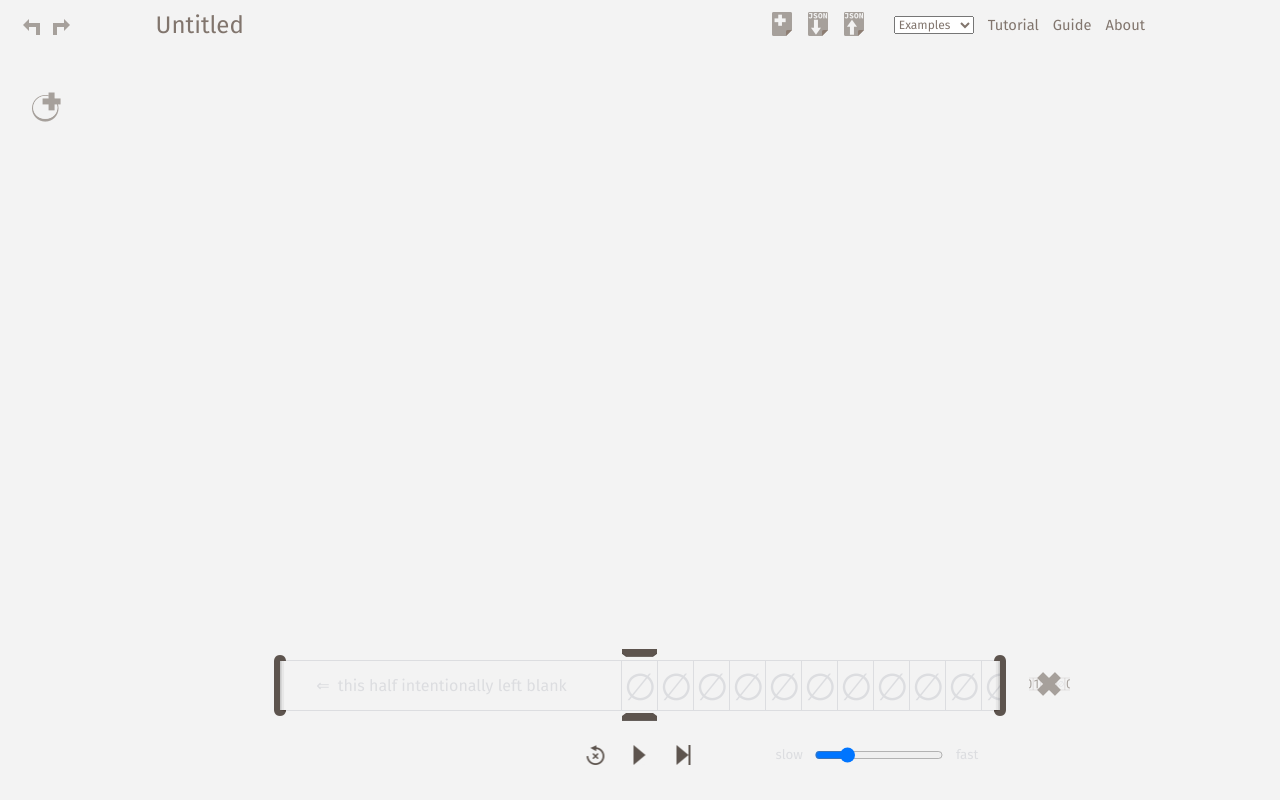
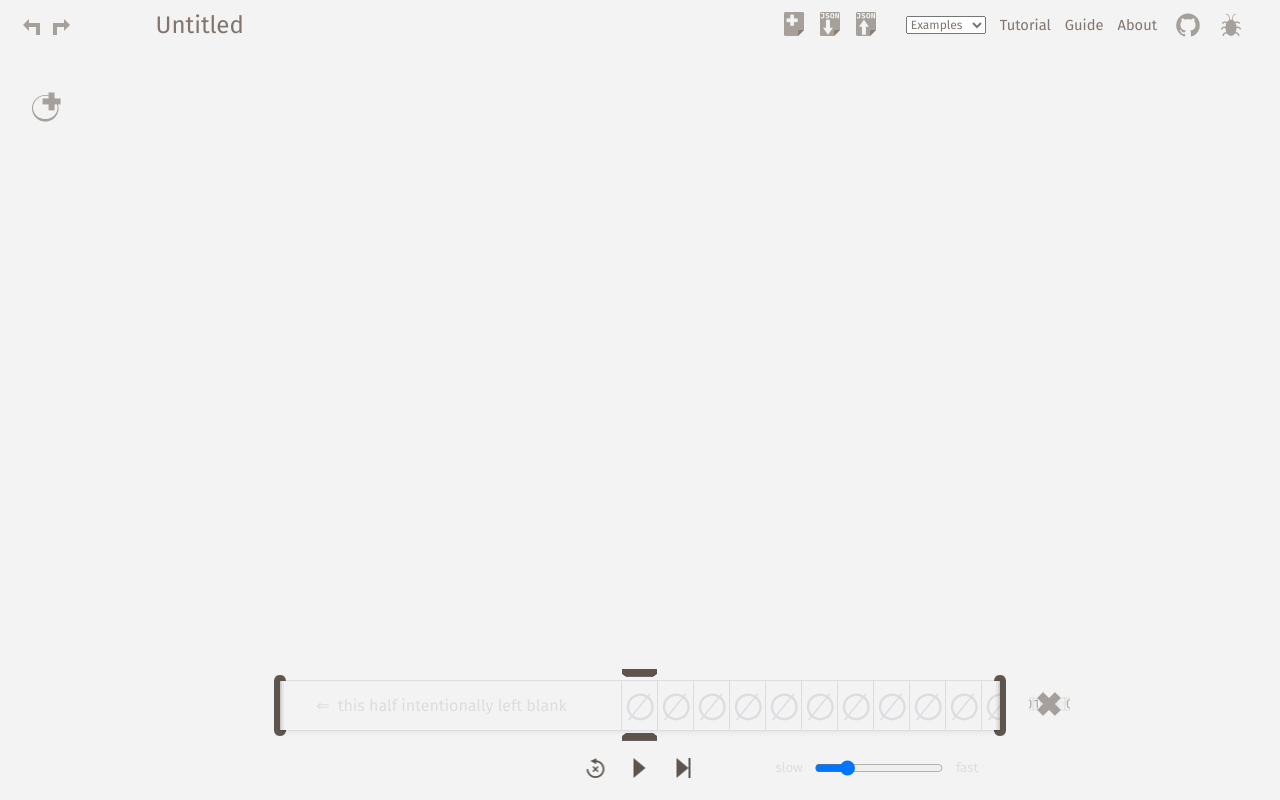
Before and after one commit to wjlewis/tm, a React (Create React App) app: page / in a window 1280 px wide. Built offline with nearby package versions, Linux system fonts and the light colour scheme.

Commit message:
Improve UI ever so slightly
I've dimmed the null symbols in the halt reports, added a drop shadow
under the tape, moved the app controls over to the edge of the page, and
added icons for the source and bug-report links.

```diff
--- a/src/AppControls/AppControls.css
+++ b/src/AppControls/AppControls.css
@@ -1,7 +1,7 @@
 .app-controls {
   position: absolute;
   top: 10px;
-  right: 10%;
+  right: 30px;
   display: flex;
   align-items: center;
 }
@@ -60,6 +60,31 @@
   color: var(--base-dk);
 }
 
+.app-controls__source-link,
+.app-controls__bug-link {
+  width: 24px;
+  height: 24px;
+  background-color: transparent;
+  background-image: url(./sprite.png);
+  margin-left: 12px;
+  /* We have provided text for the link so that it is accessible to screen
+  readers, but we hide it here */
+  color: transparent !important;
+}
+
+.app-controls__source-link {
+  background-position: -40px 0;
+}
+
+.app-controls__bug-link {
+  background-position: -64px 0;
+}
+
+.app-controls__source-link:hover,
+.app-controls__bug-link:hover {
+  background-position-y: -24px;
+}
+
 .app-controls__selector {
   outline: none;
   font-family: var(--main-font);
--- a/src/AppControls/AppControls.tsx
+++ b/src/AppControls/AppControls.tsx
@@ -55,6 +55,20 @@ class AppControls extends React.Component<AppControlsProps> {
            rel="noopener noreferrer">
           About
         </a>
+        <a className="app-controls__link app-controls__source-link"
+           href="https://github.com/wjlewis/tm"
+           title="view source code"
+           target="_blank"
+           rel="noopener noreferrer">
+          Source
+        </a>
+        <a className="app-controls__link app-controls__bug-link"
+           href="https://github.com/wjlewis/tm/issues"
+           title="report a bug"
+           target="_blank"
+           rel="noopener noreferrer">
+          Report a bug
+        </a>
       </div>
     );
   }
--- a/src/HaltReport/HaltReport.css
+++ b/src/HaltReport/HaltReport.css
@@ -25,3 +25,7 @@
   letter-spacing: 0.1em;
   overflow-wrap: break-word;
 }
+
+.halt-report__null-tape-entry {
+  color: var(--base-lt);
+}
--- a/src/HaltReport/HaltReport.tsx
+++ b/src/HaltReport/HaltReport.tsx
@@ -32,11 +32,20 @@ class HaltReport extends React.Component<HaltReportProps> {
     );
   }
 
-  private formatTapeEntries(entries: string[]): string {
+  private formatTapeEntries(entries: string[]): JSX.Element {
     const reversed = _.reverse(_.clone(entries));
     const trimmed = _.reverse(_.dropWhile(reversed, x => x.length === 0));
     const withExplicitNulls = trimmed.map(x => x.length === 0 ? '∅' : x);
-    return [...withExplicitNulls, '∅', '∅', '∅'].join('');
+    const withPadding = [...withExplicitNulls, '∅', '∅', '∅'];
+    return (
+      <>
+        {withPadding.map((s, i) => (
+          <span key={i} className={`halt-report__${s === '∅' ? 'null-' : ''}tape-entry`}>
+            {s}
+          </span>
+        ))}
+      </>
+    );
   }
 }
 
--- a/src/SimControls/SimControls.css
+++ b/src/SimControls/SimControls.css
@@ -2,7 +2,7 @@
   position: absolute;
   left: 50%;
   transform: translateX(-50%);
-  bottom: 35px;
+  bottom: 22px;
   display: flex;
   align-items: center;
 }
--- a/src/Tape/Tape.css
+++ b/src/Tape/Tape.css
@@ -6,7 +6,7 @@
   border: none;
 
   position: absolute;
-  bottom: 73px;
+  bottom: 53px;
   left: 50%;
   transform: translateX(-50%);
 
@@ -18,10 +18,12 @@
   display: flex;
   height: 51px;
   position: absolute;
+  box-shadow: 0 0 9px rgba(0, 0, 0, 0.06),
+              0 0 4px rgba(0, 0, 0, 0.04);
 }
 
 .tape__clear-button {
-  bottom: 104px;
+  bottom: 84px;
 
   outline: none;
   border: none;
@@ -93,7 +95,7 @@
 .tape-feed {
   width: 12px;
   height: 61px;
-  bottom: 84px;
+  bottom: 64px;
   background-image: url(./sprite.png);
 }
 
@@ -108,7 +110,7 @@
 .tape-reader {
   width: 35px;
   height: 72px;
-  bottom: 79px;
+  bottom: 59px;
   background-image: url(./sprite.png);
   background-position: -24px 0;
 }
@@ -120,7 +122,7 @@
 .tape-read-write-overlay {
   width: 35px;
   height: 54px;
-  bottom: 87px;
+  bottom: 67px;
   background-image: url(./sprite.png);
   --reader-sprite-x: -136px;
   --reader-sprite-y: -10px;
```
Also changed, not shown: graphics/app-controls.svg, src/AppControls/sprite.png.
